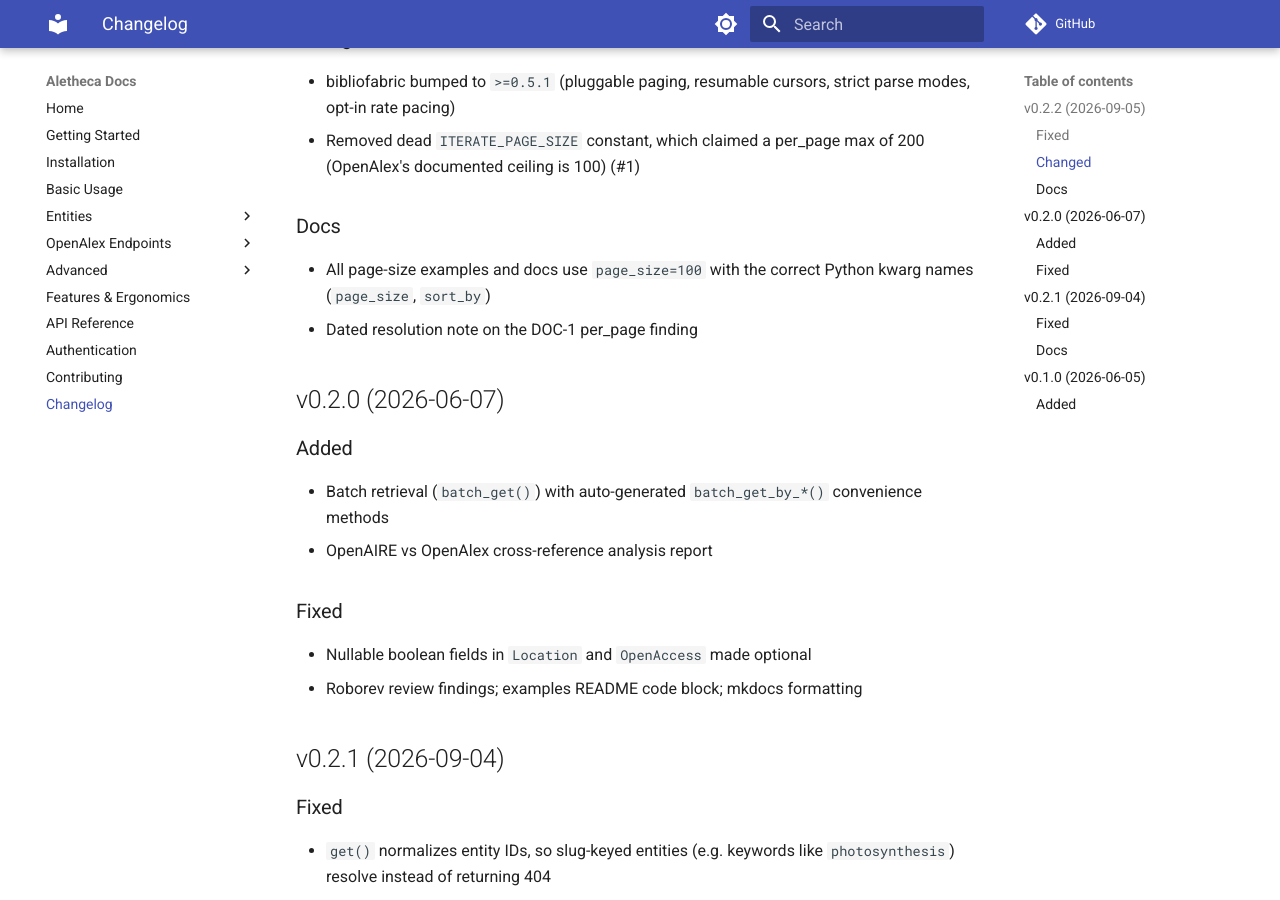
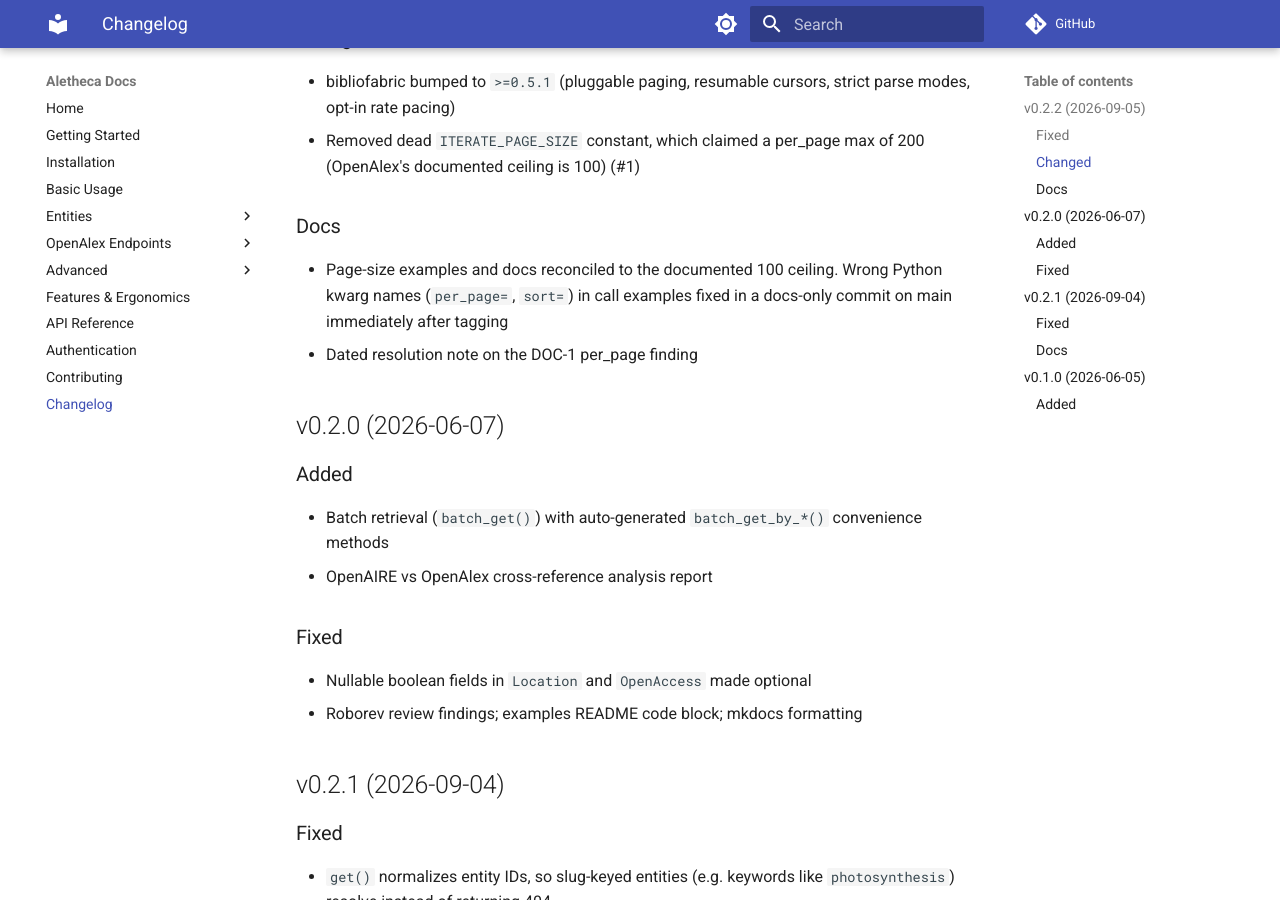
Before and after one commit to utsmok/aletheca, an MkDocs documentation site: the page built from docs/changelog.md, in a window 1280 px wide and 900 px high, scrolled down 396 px. Built offline with MkDocs 1.6.1 and Material for MkDocs 9.7.7, drawn with Linux system fonts in a browser that asks for light colours; comment, search, counter and statistics services are not loaded.

Commit message:
docs: keep v0.2.2 changelog accurate about post-tag kwarg fix

```diff
--- a/docs/changelog.md
+++ b/docs/changelog.md
@@ -15,8 +15,9 @@
   of 200 (OpenAlex's documented ceiling is 100) (#1)
 
 ### Docs
-- All page-size examples and docs use `page_size=100` with the correct
-  Python kwarg names (`page_size`, `sort_by`)
+- Page-size examples and docs reconciled to the documented 100 ceiling.
+  Wrong Python kwarg names (`per_page=`, `sort=`) in call examples fixed
+  in a docs-only commit on main immediately after tagging
 - Dated resolution note on the DOC-1 per_page finding
 
 ## v0.2.0 (2026-06-07)
```
